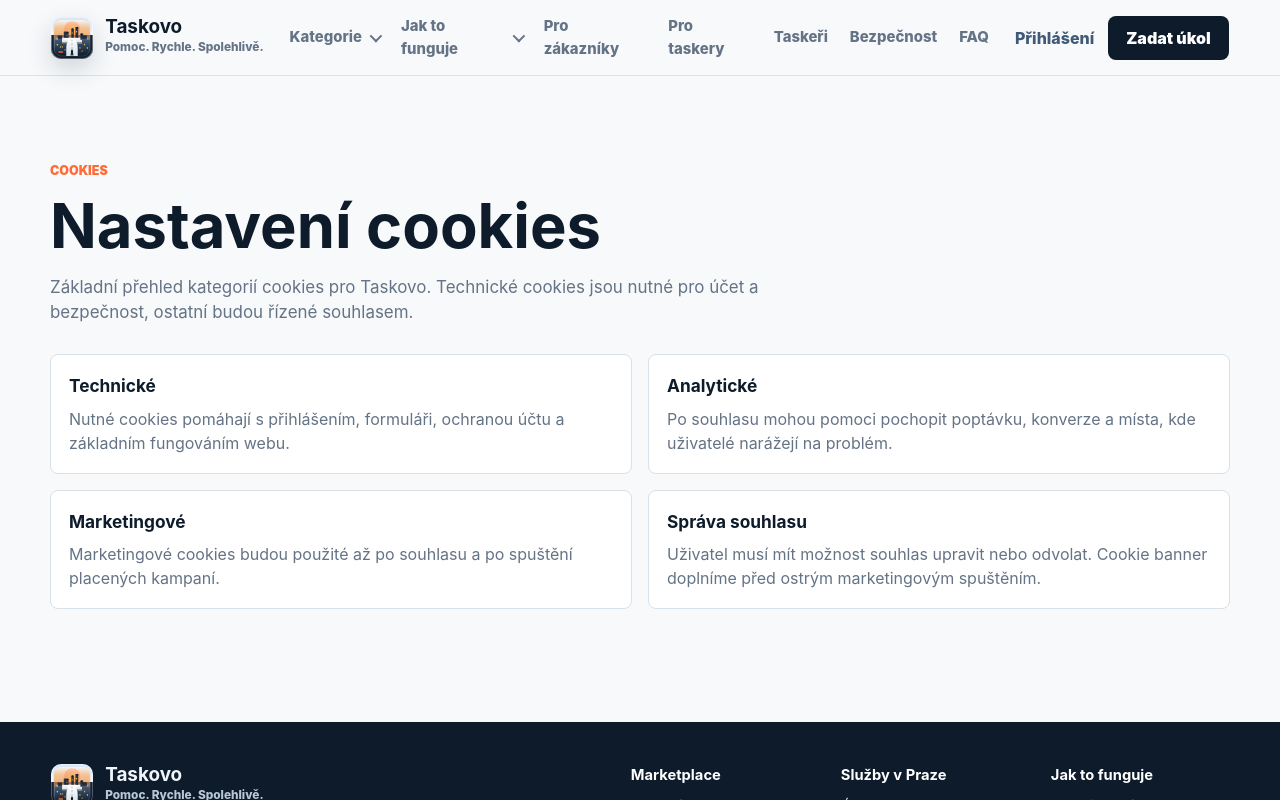
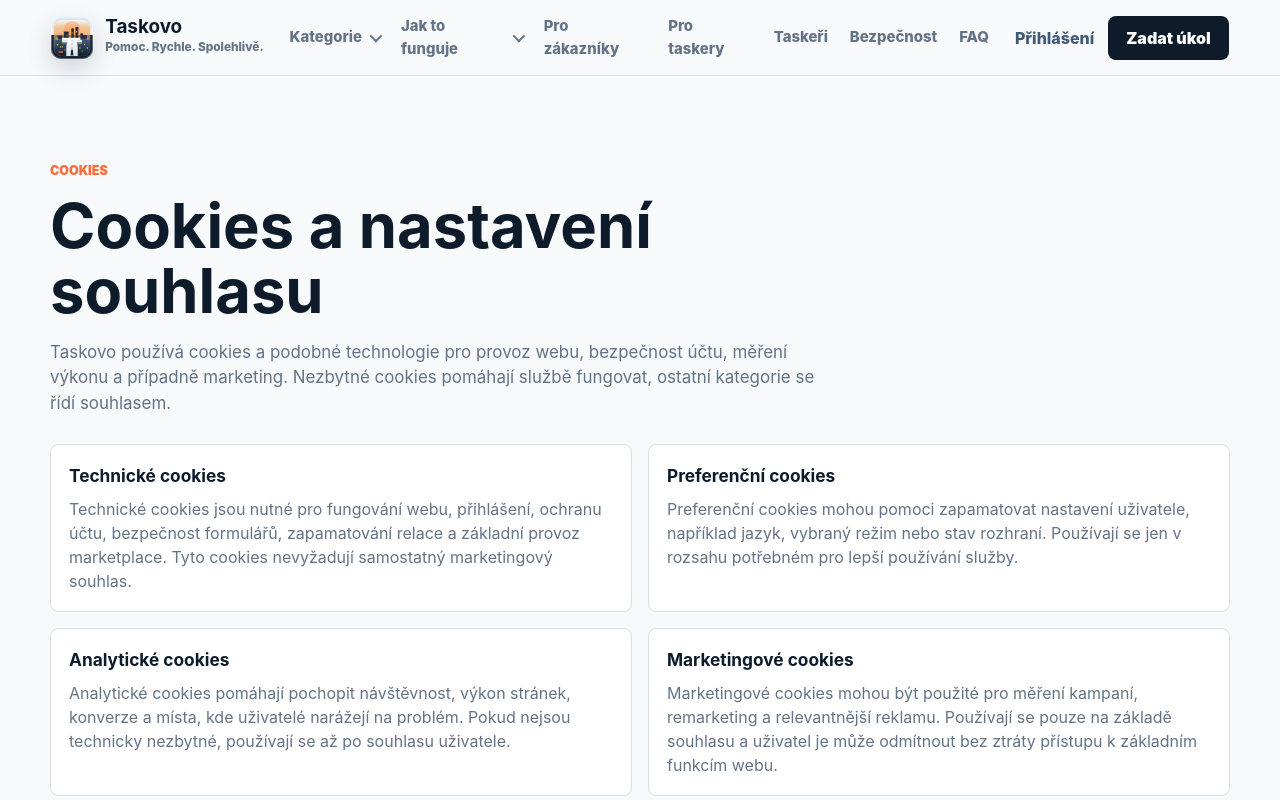
Before and after one commit to kaziodimm/taskovo-app, a Next.js app: page /cookies in a window 1280 px wide. Shown: the top 800 px of the page. Built offline with nearby package versions, Linux system fonts and the light colour scheme; no server answers.

Commit message:
Polish cookies policy page

```diff
--- a/app/cookies/page.tsx
+++ b/app/cookies/page.tsx
@@ -3,6 +3,7 @@ import { Footer } from "@/components/Footer";
 import { Header } from "@/components/Header";
 
 const pageUrl = "https://taskovo.cz/cookies";
+const supportEmail = "info@taskovo.cz";
 
 export const metadata: Metadata = {
   title: "Cookies | Taskovo",
@@ -17,28 +18,57 @@ export const metadata: Metadata = {
   },
 };
 
-const points = [
-  { title: "Technické", text: "Nutné cookies pomáhají s přihlášením, formuláři, ochranou účtu a základním fungováním webu." },
-  { title: "Analytické", text: "Po souhlasu mohou pomoci pochopit poptávku, konverze a místa, kde uživatelé narážejí na problém." },
-  { title: "Marketingové", text: "Marketingové cookies budou použité až po souhlasu a po spuštění placených kampaní." },
-  { title: "Správa souhlasu", text: "Uživatel musí mít možnost souhlas upravit nebo odvolat. Cookie banner doplníme před ostrým marketingovým spuštěním." },
+const sections = [
+  {
+    title: "Technické cookies",
+    text: "Technické cookies jsou nutné pro fungování webu, přihlášení, ochranu účtu, bezpečnost formulářů, zapamatování relace a základní provoz marketplace. Tyto cookies nevyžadují samostatný marketingový souhlas.",
+  },
+  {
+    title: "Preferenční cookies",
+    text: "Preferenční cookies mohou pomoci zapamatovat nastavení uživatele, například jazyk, vybraný režim nebo stav rozhraní. Používají se jen v rozsahu potřebném pro lepší používání služby.",
+  },
+  {
+    title: "Analytické cookies",
+    text: "Analytické cookies pomáhají pochopit návštěvnost, výkon stránek, konverze a místa, kde uživatelé narážejí na problém. Pokud nejsou technicky nezbytné, používají se až po souhlasu uživatele.",
+  },
+  {
+    title: "Marketingové cookies",
+    text: "Marketingové cookies mohou být použité pro měření kampaní, remarketing a relevantnější reklamu. Používají se pouze na základě souhlasu a uživatel je může odmítnout bez ztráty přístupu k základním funkcím webu.",
+  },
+  {
+    title: "Správa souhlasu",
+    text: "Uživatel může souhlas upravit nebo odvolat v nastavení cookies, jakmile jsou nasazeny cookies vyžadující souhlas. Souhlas není nutný pro technické cookies potřebné k fungování služby.",
+  },
+  {
+    title: "Kontakt",
+    text: `Dotazy ke cookies a soukromí posílejte na ${supportEmail}.`,
+  },
 ];
+
+const cookiesJsonLd = {
+  "@context": "https://schema.org",
+  "@type": "WebPage",
+  name: "Cookies Taskovo",
+  url: pageUrl,
+  description: metadata.description,
+};
 
 export default function CookiesPage() {
   return (
     <>
       <Header />
       <main className="page-shell">
+        <script type="application/ld+json" dangerouslySetInnerHTML={{ __html: JSON.stringify(cookiesJsonLd) }} />
         <section className="section-title">
           <p className="kicker">Cookies</p>
-          <h1 className="page-title">Nastavení cookies</h1>
-          <p>Základní přehled kategorií cookies pro Taskovo. Technické cookies jsou nutné pro účet a bezpečnost, ostatní budou řízené souhlasem.</p>
+          <h1 className="page-title">Cookies a nastavení souhlasu</h1>
+          <p>Taskovo používá cookies a podobné technologie pro provoz webu, bezpečnost účtu, měření výkonu a případně marketing. Nezbytné cookies pomáhají službě fungovat, ostatní kategorie se řídí souhlasem.</p>
         </section>
         <div className="legal-grid">
-          {points.map((point) => (
-            <article className="legal-card" key={point.title}>
-              <h3>{point.title}</h3>
-              <p>{point.text}</p>
+          {sections.map((section) => (
+            <article className="legal-card" key={section.title}>
+              <h3>{section.title}</h3>
+              <p>{section.text}</p>
             </article>
           ))}
         </div>
```
